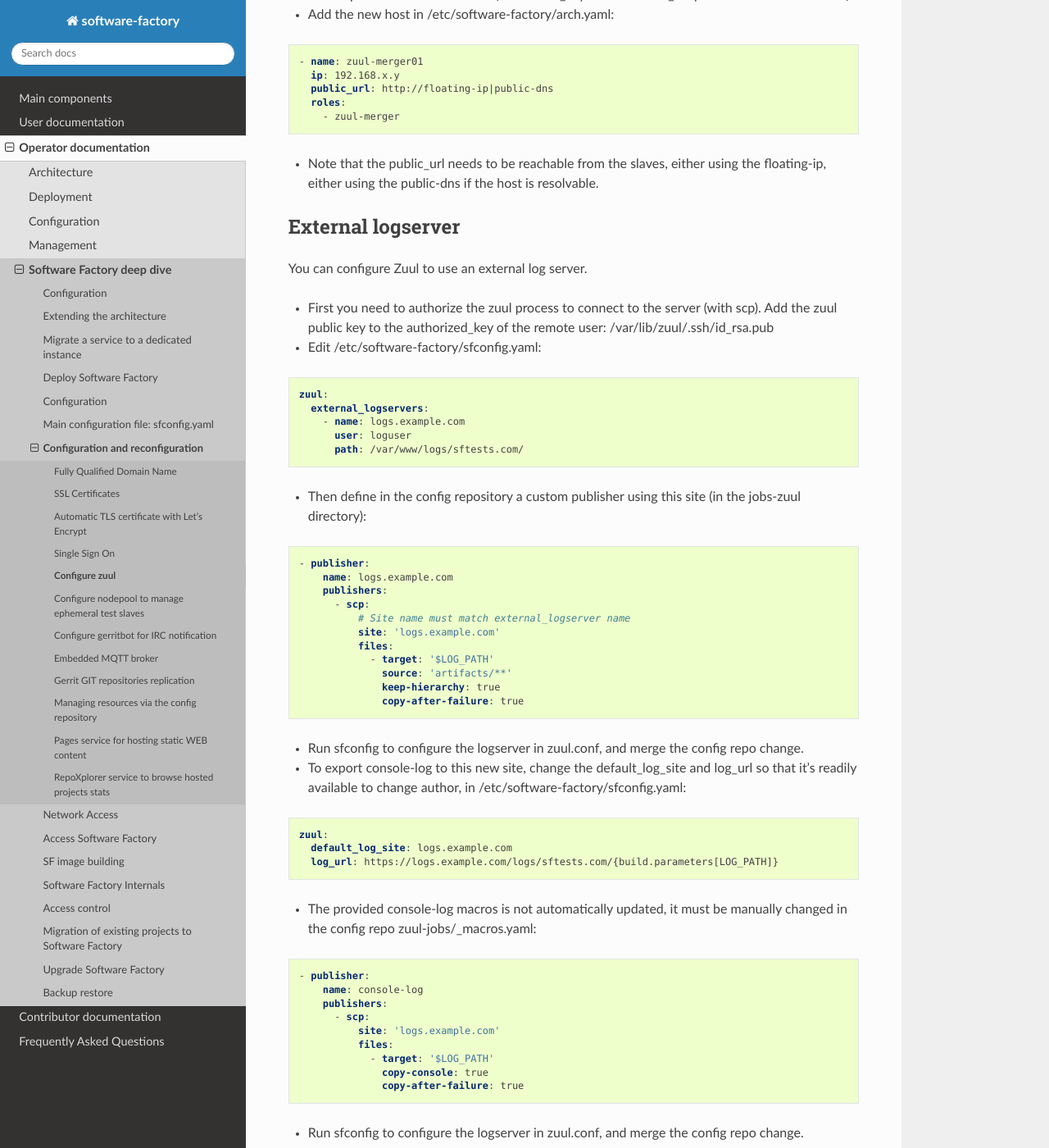
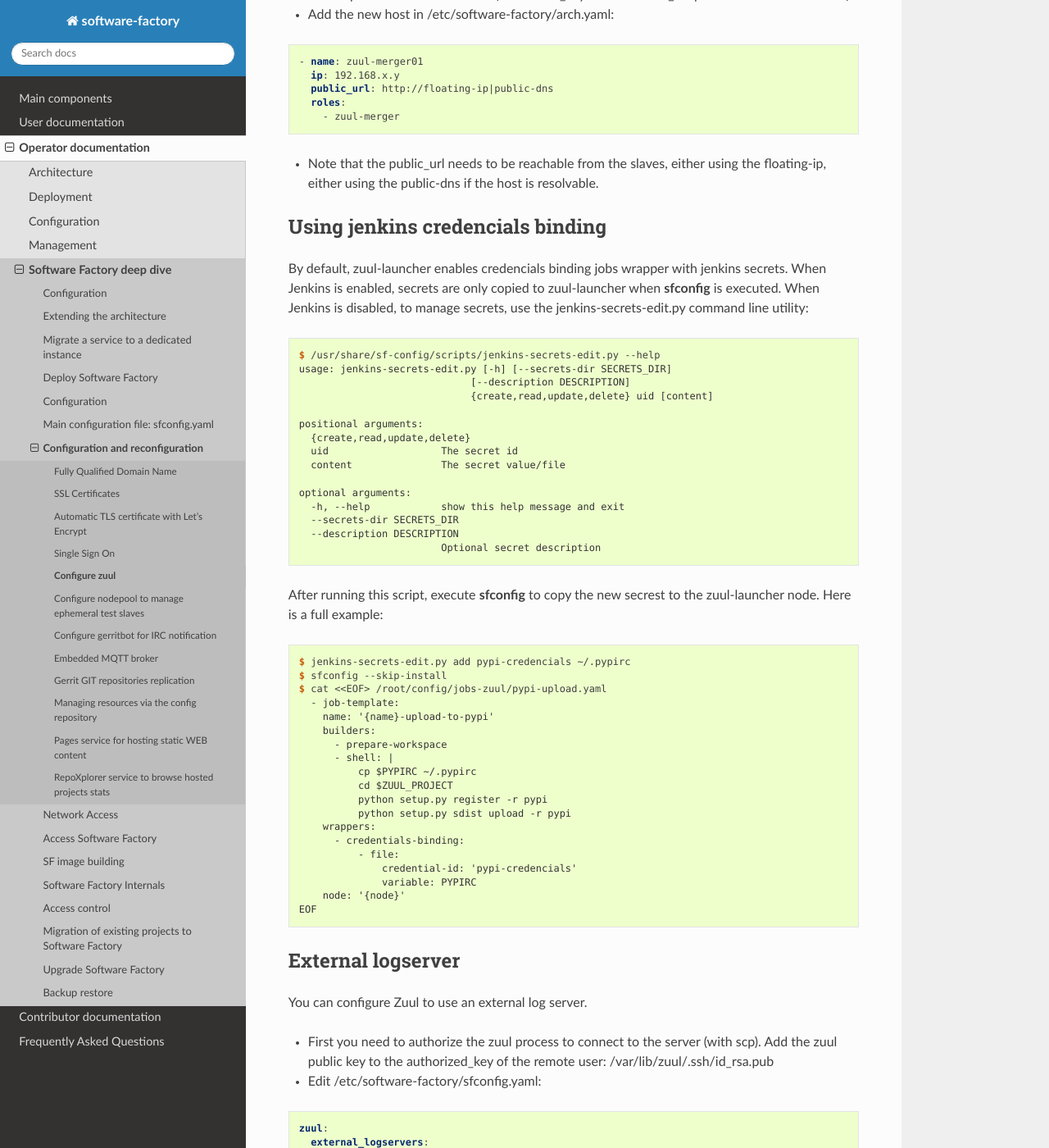
Before and after one commit to softwarefactory-project/sf-docs, a Sphinx documentation site: the page built from docs/operator/zuul_operator.rst, in a window 1280 px wide and 1400 px high, scrolled down 330 px. Shown: the whole window at 82% size. Built offline with Sphinx 7.4.7 and the Read the Docs theme 2.0.0, drawn with Linux system fonts in a browser that asks for light colours.

Commit message:
Add jenkins-secrets-edit documentation
Change-Id: I85ac6e92e95d6113ad9d29767f722ec705090233
Depends-On: Id75876bf2f71fe8087ef46f0d169c0a91077db7f

```diff
--- a/docs/operator/zuul_operator.rst
+++ b/docs/operator/zuul_operator.rst
@@ -25,6 +25,59 @@
 * Note that the public_url needs to be reachable from the slaves,
   either using the floating-ip,
   either using the public-dns if the host is resolvable.
+
+
+Using jenkins credencials binding
+^^^^^^^^^^^^^^^^^^^^^^^^^^^^^^^^^
+
+By default, zuul-launcher enables credencials binding jobs wrapper with jenkins
+secrets. When Jenkins is enabled, secrets are only copied to zuul-launcher when
+**sfconfig** is executed. When Jenkins is disabled, to manage secrets, use the
+jenkins-secrets-edit.py command line utility:
+
+.. code-block:: console
+
+  $ /usr/share/sf-config/scripts/jenkins-secrets-edit.py --help
+  usage: jenkins-secrets-edit.py [-h] [--secrets-dir SECRETS_DIR]
+                               [--description DESCRIPTION]
+                               {create,read,update,delete} uid [content]
+
+  positional arguments:
+    {create,read,update,delete}
+    uid                   The secret id
+    content               The secret value/file
+
+  optional arguments:
+    -h, --help            show this help message and exit
+    --secrets-dir SECRETS_DIR
+    --description DESCRIPTION
+                          Optional secret description
+
+After running this script, execute **sfconfig** to copy the new secrest to the
+zuul-launcher node. Here is a full example:
+
+.. code-block:: console
+
+  $ jenkins-secrets-edit.py add pypi-credencials ~/.pypirc
+  $ sfconfig --skip-install
+  $ cat <<EOF> /root/config/jobs-zuul/pypi-upload.yaml
+    - job-template:
+      name: '{name}-upload-to-pypi'
+      builders:
+        - prepare-workspace
+        - shell: |
+            cp $PYPIRC ~/.pypirc
+            cd $ZUUL_PROJECT
+            python setup.py register -r pypi
+            python setup.py sdist upload -r pypi
+      wrappers:
+        - credentials-binding:
+            - file:
+                credential-id: 'pypi-credencials'
+                variable: PYPIRC
+      node: '{node}'
+  EOF
+
 
 External logserver
 ^^^^^^^^^^^^^^^^^^
```
